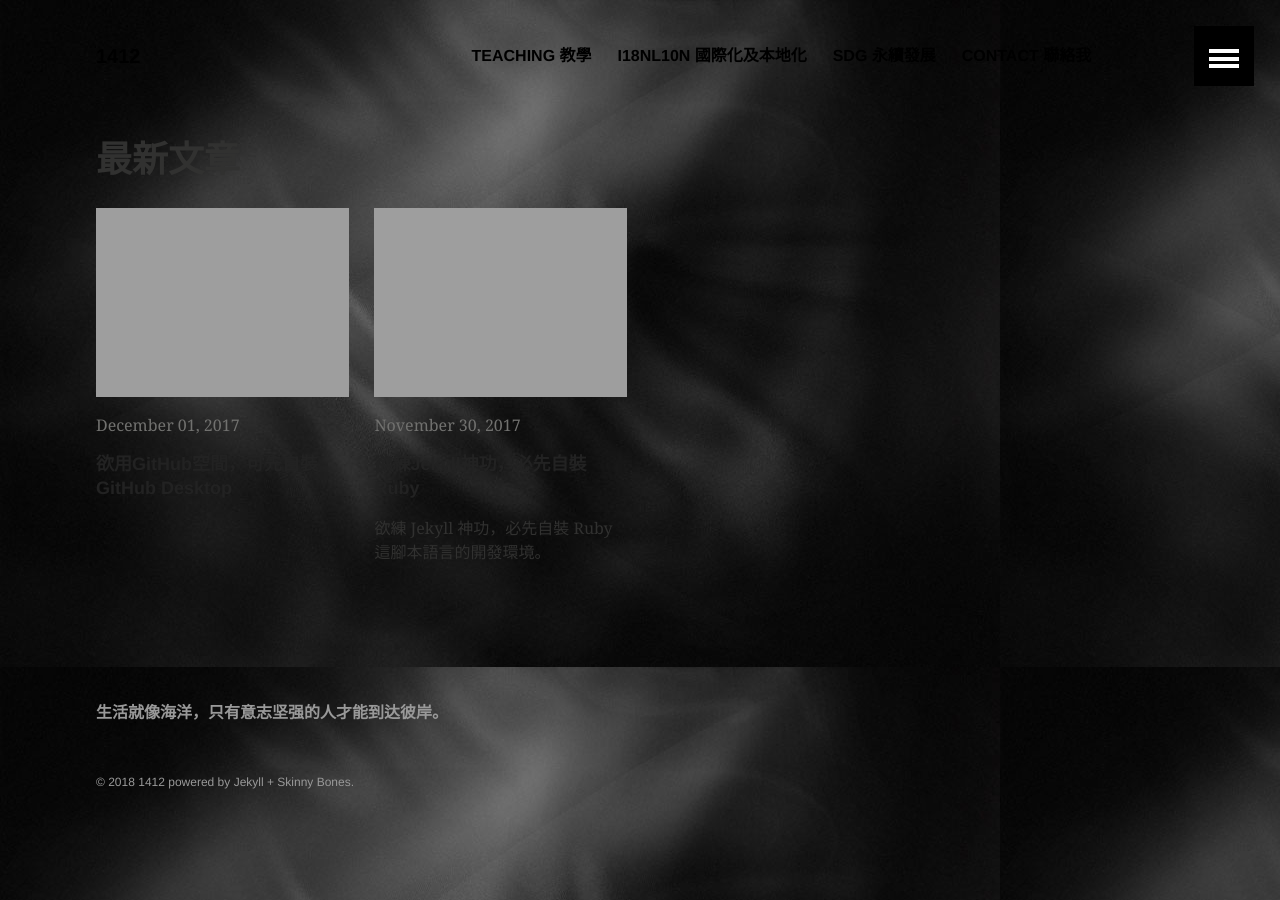
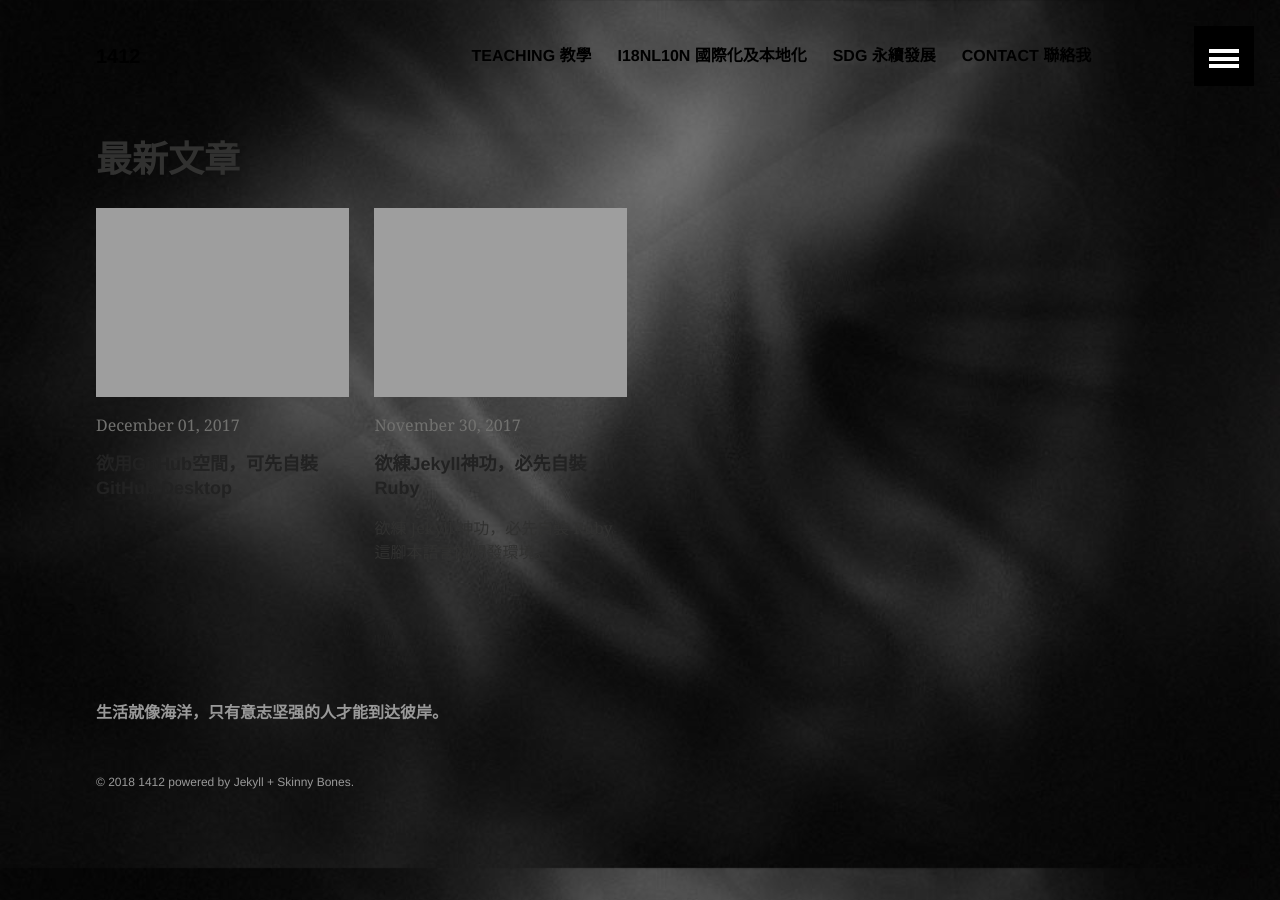
Before and after one commit to q3466141541/q3466141541.github.io, a Jekyll site: the page built from index.md, in a window 1280 px wide. Built offline with Jekyll 4.4.1, drawn with Linux system fonts in a browser that asks for light colours.

Commit message:
Update _base.scss

```diff
--- a/_sass/_base.scss
+++ b/_sass/_base.scss
@@ -11,6 +11,10 @@ body {
 	color: $text-color;
     background-image:
     url('../images/bad.jpg');
+    background-size:cover;
+	margin:0;
+	padding:0;
+	position:relative;
 	@include font-size(16);
 }
 
```
